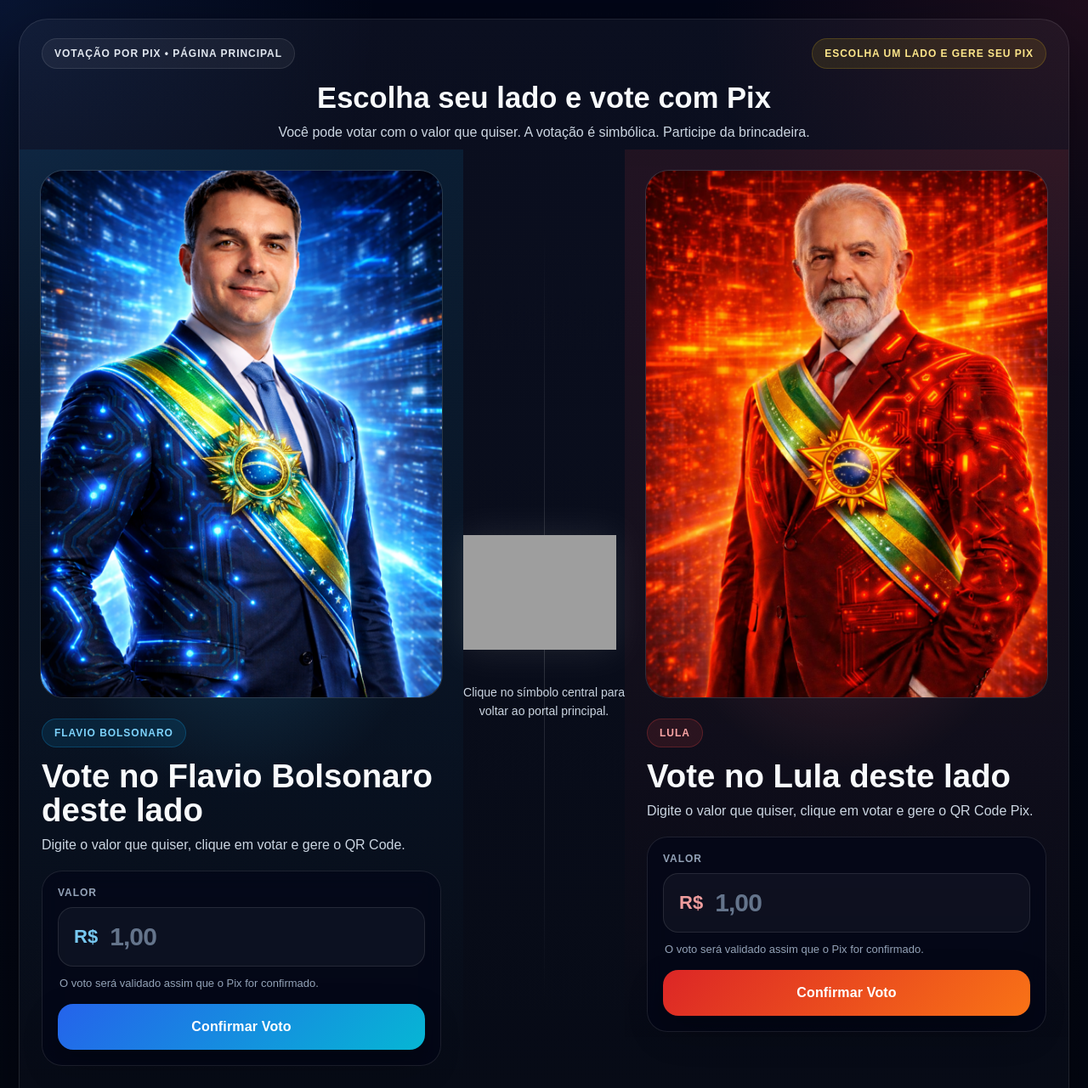
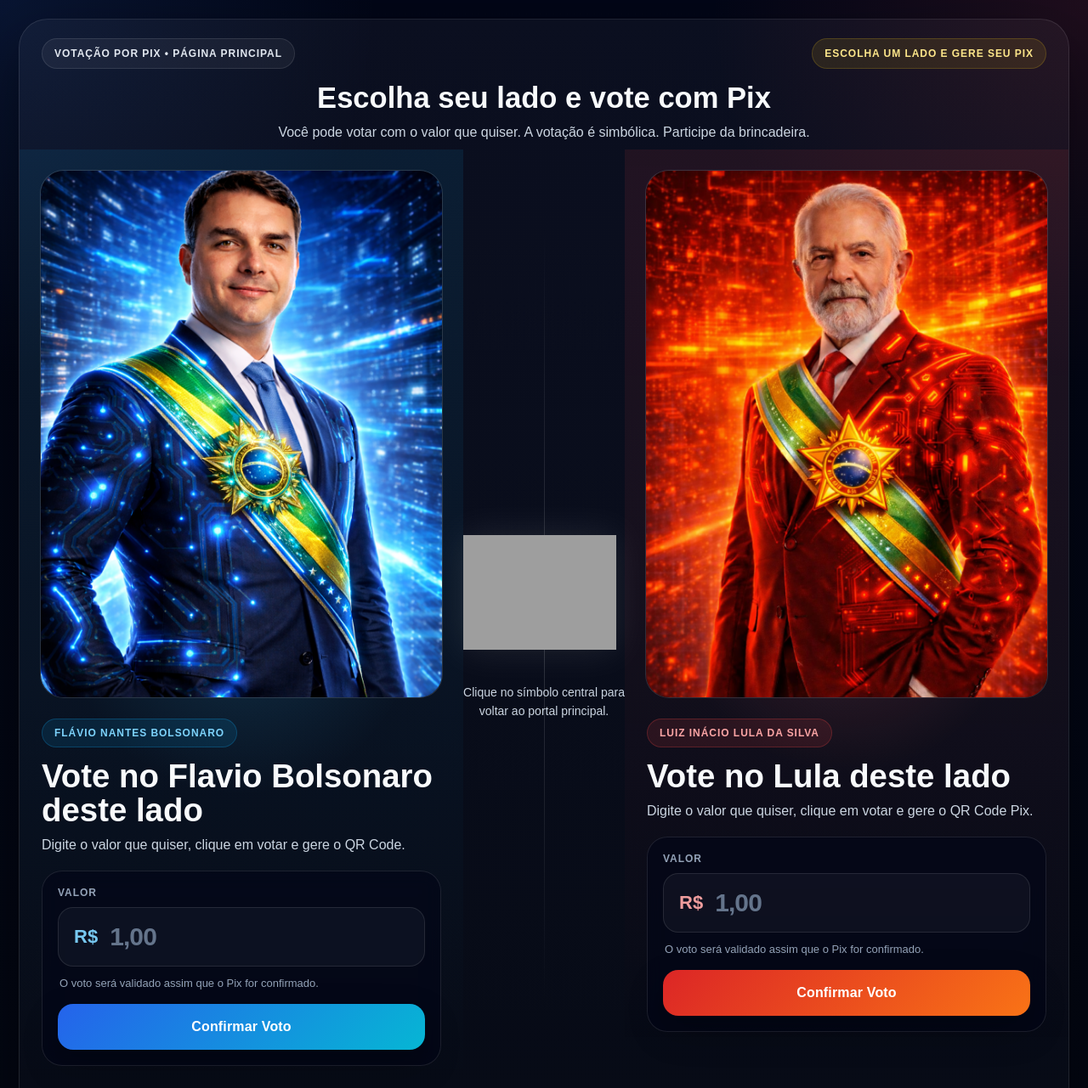
Before and after one commit to vinici459/botsmartpro, a FastAPI app: page /votacao in a window 1280 px wide. Shown: the top 1281 px of the page at 85% size. Run offline with FastAPI, Linux system fonts and the light colour scheme; parts of the project's set-up code (start-up, migrations or seed data) failed here and were passed over; some libraries are stand-ins or nearby versions; grey boxes are pictures that could not be loaded.

Commit message:
fix votacao templateresponse

```diff
--- a/templates/votacao.html
+++ b/templates/votacao.html
@@ -480,7 +480,7 @@
             </div>
 
             <div class="content">
-              <div class="chip blue">Flavio Bolsonaro</div>
+              <div class="chip blue">Flávio Nantes Bolsonaro</div>
               <h1>Vote no Flavio Bolsonaro deste lado</h1>
               <p class="sub">
                 Digite o valor que quiser, clique em votar e gere o QR Code.
@@ -536,7 +536,7 @@
             </div>
 
             <div class="content">
-              <div class="chip red">Lula</div>
+              <div class="chip red">Luiz Inácio Lula da Silva</div>
               <h1>Vote no Lula deste lado</h1>
               <p class="sub">
                 Digite o valor que quiser, clique em votar e gere o QR Code Pix.
```
